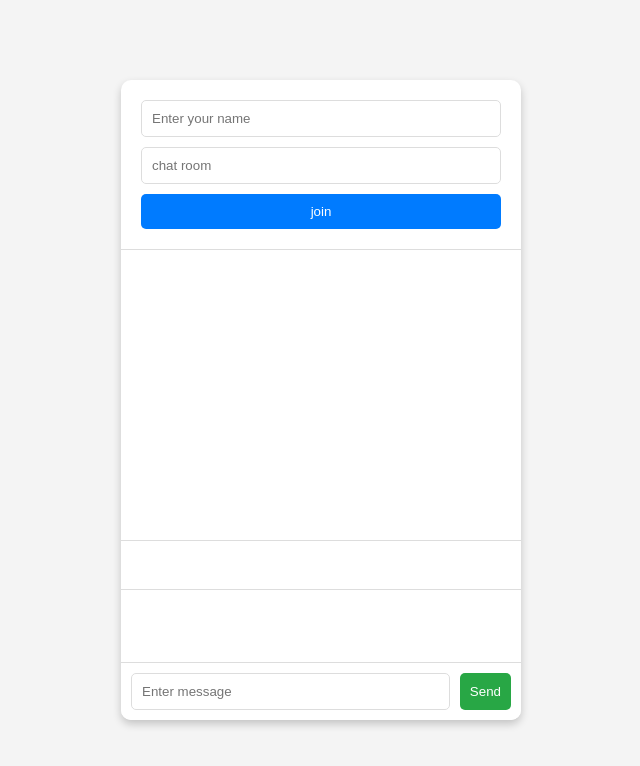
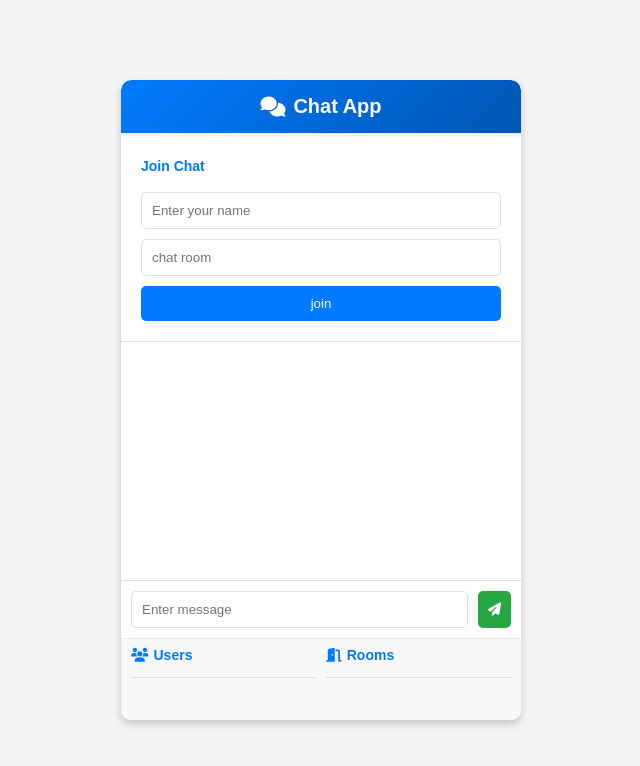
Before and after one commit to GAUTA00/WebchatApp, a website: page public/index.html in a window 1280 px wide. Shown: the whole page, without its empty margins (319-959 px from the left). Drawn offline with nearby package versions, Linux system fonts and the light colour scheme; no server answers.

Commit message:
ui change

```diff
--- a/public/index.html
+++ b/public/index.html
@@ -5,6 +5,7 @@
     <meta charset="UTF-8">
     <meta name="viewport" content="width=device-width, initial-scale=1.0">
     <title>Chat App</title>
+    <link rel="stylesheet" href="https://cdnjs.cloudflare.com/ajax/libs/font-awesome/6.4.0/css/all.min.css">
     <link rel="stylesheet" href="style.css">
     <script src="https://cdnjs.cloudflare.com/ajax/libs/socket.io/4.8.1/socket.io.min.js"
         integrity="sha512-8ExARjWWkIllMlNzVg7JKq9RKWPlJABQUNq6YvAjE/HobctjH/NA+bSiDMDvouBVjp4Wwnf1VP1OEv7Zgjtuxw=="
@@ -14,7 +15,12 @@
 
 <body>
     <main>
+        <div class="app-header">
+            <h1><i class="fas fa-comments"></i> Chat App</h1>
+        </div>
+
         <form class="form-join">
+            <div class="section-title">Join Chat</div>
             <input type="text" id="name" maxlength="10" placeholder="Enter your name" size="5" required>
             <input type="text" id="room" placeholder="chat room" size="5" required>
             <button id="join" type="submit">join</button>
@@ -22,16 +28,25 @@
 
         <ul class="chat-display"> </ul>
 
-        <p class="user-list"></p>
-
-        <p class="room-list"></p>
+        </div>
 
         <p class="activity"></p>
 
         <form class="form-msg">
             <input type="text" id="message" placeholder="Enter message">
-            <button type="submit">Send</button>
+            <button type="submit"><i class="fas fa-paper-plane"></i></button>
         </form>
+
+        <div class="info-section">
+            <div class="info-block">
+                <div class="section-title"><i class="fas fa-users"></i> Users</div>
+                <p class="user-list"></p>
+            </div>
+
+            <div class="info-block">
+                <div class="section-title"><i class="fas fa-door-open"></i> Rooms</div>
+                <p class="room-list"></p>
+            </div>
     </main>
 </body>
 
--- a/public/style.css
+++ b/public/style.css
@@ -167,3 +167,72 @@ main {
 .chat-display::-webkit-scrollbar-track {
     background-color: #f4f4f4;
 }
+
+
+
+/* Add these new styles at the end of your existing CSS file */
+
+/* Modern UI additions */
+.app-header {
+    background: linear-gradient(135deg, #007bff, #0056b3);
+    color: white;
+    padding: 15px;
+    text-align: center;
+    border-radius: 10px 10px 0 0;
+    margin-bottom: 5px;
+    box-shadow: 0 2px 5px rgba(0, 0, 0, 0.1);
+}
+
+.app-header h1 {
+    margin: 0;
+    font-size: 20px;
+    display: flex;
+    align-items: center;
+    justify-content: center;
+    gap: 8px;
+}
+
+.section-title {
+    font-size: 14px;
+    font-weight: bold;
+    color: #007bff;
+    margin-bottom: 8px;
+    display: flex;
+    align-items: center;
+    gap: 5px;
+}
+
+.info-section {
+    display: flex;
+    padding: 0 5px;
+    border-top: 1px solid #eee;
+    background-color: #f9f9f9;
+}
+
+.info-block {
+    flex: 1;
+    padding: 8px 5px;
+}
+
+.form-msg button {
+    display: flex;
+    align-items: center;
+    justify-content: center;
+}
+
+/* Adding subtle transition effects */
+.form-join button,
+.form-msg button {
+    transition: all 0.2s ease;
+}
+
+.form-join button:hover,
+.form-msg button:hover {
+    transform: translateY(-1px);
+}
+
+/* Enhance scrollbar appearance */
+.chat-display::-webkit-scrollbar-thumb {
+    background-color: #007bff;
+    opacity: 0.7;
+}
```
